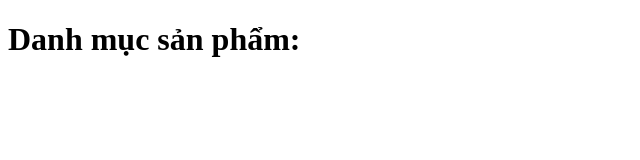
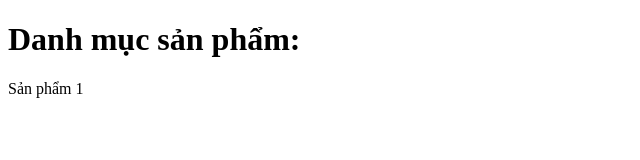
Before and after one commit to dgnhtminh/be-bai-04, a plain HTML site: page products.html in a window 1280 px wide. Shown: the full height of the page, 0-640 px from the left. Drawn offline with Linux system fonts and the light colour scheme.

Commit message:
updated page products

```diff
--- a/products.html
+++ b/products.html
@@ -7,5 +7,7 @@
 </head>
 <body>
     <h1>Danh mục sản phẩm:</h1>
+
+    <p>Sản phẩm 1</p>
 </body>
 </html>
```
